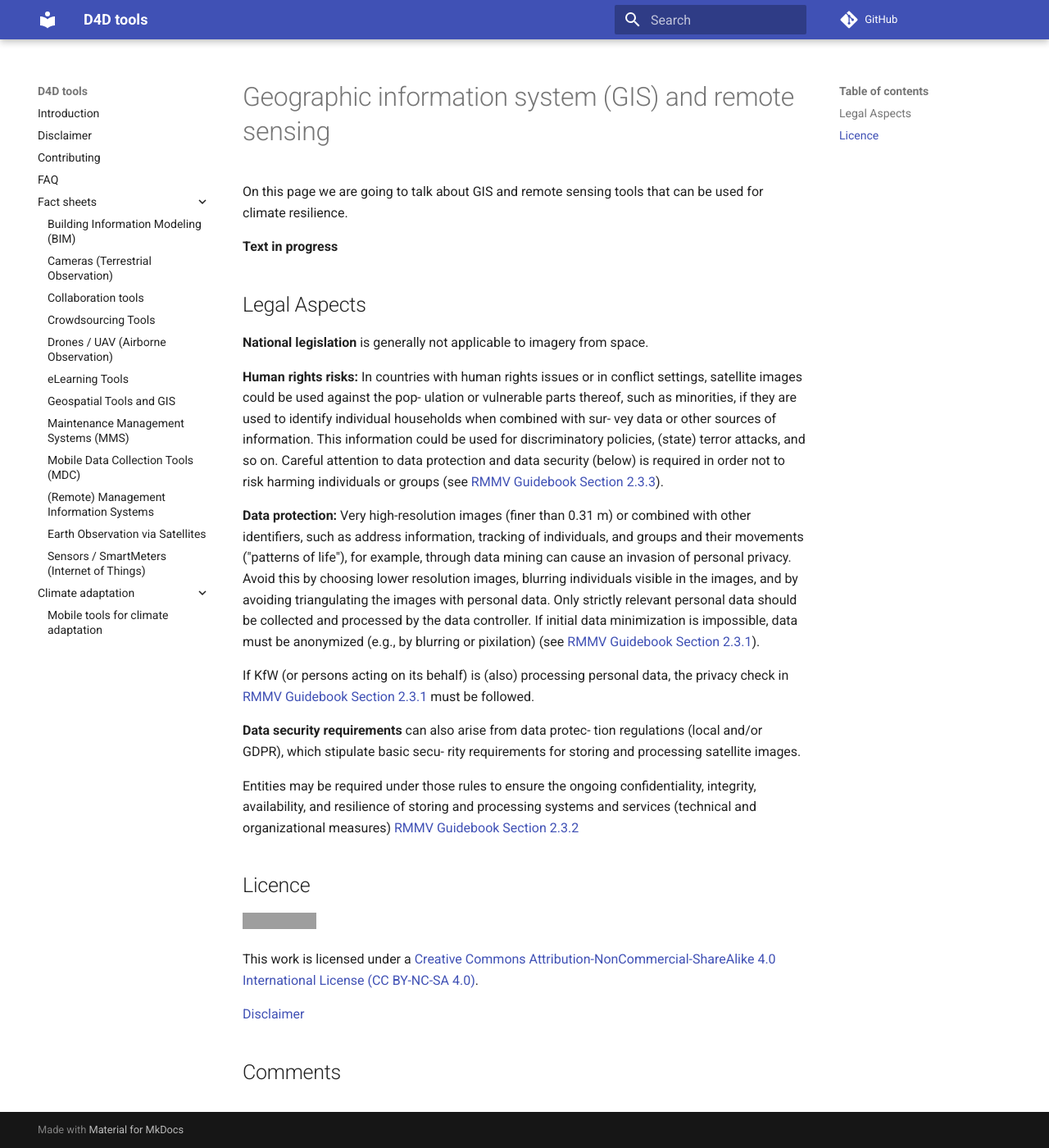
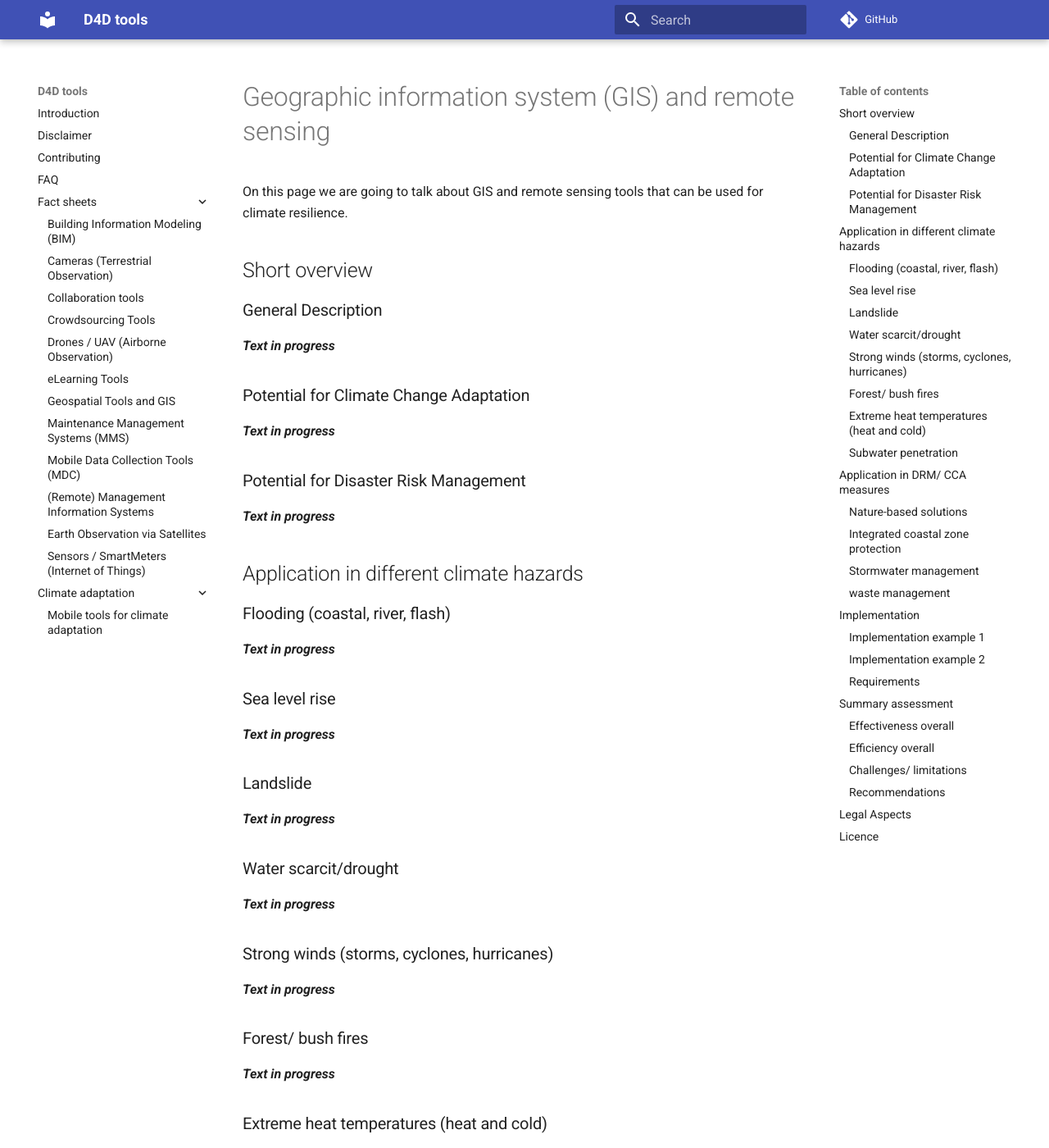
Before and after one commit to openkfw/d4dtools, an MkDocs documentation site: the page built from docs/climate-adaptation/eot.md, in a window 1280 px wide and 1400 px high. Shown: the whole window at 82% size. Built offline with MkDocs 1.6.1 and Material for MkDocs 9.7.7, drawn with Linux system fonts in a browser that asks for light colours; comment, search, counter and statistics services are not loaded; some of the changed text lies outside the part shown; grey boxes are pictures that could not be loaded.

Commit message:
Update structure in eot.md

```diff
--- a/docs/climate-adaptation/eot.md
+++ b/docs/climate-adaptation/eot.md
@@ -6,43 +6,107 @@
 
 On this page we are going to talk about GIS and remote sensing tools that can be used for climate resilience.
 
-**Text in progress**
+## Short overview
+
+### General Description
+
+***Text in progress***
+
+### Potential for Climate Change Adaptation
+
+***Text in progress***
+
+### Potential for Disaster Risk Management
+
+***Text in progress***
+
+## Application in different climate hazards
+
+### Flooding (coastal, river, flash)
+
+***Text in progress***
+
+### Sea level rise
+
+***Text in progress***
+
+### Landslide
+
+***Text in progress***
+
+### Water scarcit/drought
+
+***Text in progress***
+
+### Strong winds (storms, cyclones, hurricanes)
+
+***Text in progress***
+
+### Forest/ bush fires
+
+***Text in progress***
+
+### Extreme heat temperatures (heat and cold)
+
+***Text in progress***
+
+### Subwater penetration
+
+***Text in progress***
+
+## Application in DRM/ CCA measures
+
+### Nature-based solutions
+
+***Text in progress***
+
+### Integrated coastal zone protection
+
+***Text in progress***
+
+### Stormwater management
+
+***Text in progress***
+
+### waste management
+
+***Text in progress***
+
+## Implementation
+
+### Implementation example 1
+
+***Text in progress***
+
+### Implementation example 2
+
+***Text in progress***
+
+### Requirements
+
+***Text in progress***
+
+## Summary assessment
+
+### Effectiveness overall
+
+***Text in progress***
+
+### Efficiency overall
+
+***Text in progress***
+
+### Challenges/ limitations
+
+***Text in progress***
+
+### Recommendations
+
+***Text in progress***
 
 ## Legal Aspects
 
-  **National legislation** is generally not applicable to imagery from
-  space.
-
-  **Human rights risks:** In countries with human rights issues or in
-  conflict settings, satellite images could be used against the pop-
-  ulation or vulnerable parts thereof, such as minorities, if they are
-  used to identify individual households when combined with sur- vey
-  data or other sources of information. This information could be used
-  for discriminatory policies, (state) terror attacks, and so on.
-  Careful attention to data protection and data security (below) is
-  required in order not to risk harming individuals or groups (see [RMMV Guidebook Section 2.3.3](https://www.kfw-entwicklungsbank.de/Service/Publications-Videos/Publications-by-topic/Digitalisation/RMMV-Guidebook/)).
-
-  **Data protection:** Very high-resolution images (finer than 0.31 m)
-  or combined with other identifiers, such as address information,
-  tracking of individuals, and groups and their movements  ("patterns of life"), for example, through data mining can cause an
-  invasion of personal privacy. Avoid this by choosing lower resolution
-  images, blurring individuals visible in the images, and by avoiding
-  triangulating the images with personal data. Only strictly relevant
-  personal data should be collected and processed by the data
-  controller. If initial data minimization is impossible, data must be
-  anonymized (e.g., by blurring or pixilation) (see [RMMV Guidebook Section 2.3.1](https://www.kfw-entwicklungsbank.de/Service/Publications-Videos/Publications-by-topic/Digitalisation/RMMV-Guidebook/)).
-
-  If KfW (or persons acting on its behalf) is (also) processing personal data, the privacy check in [RMMV Guidebook Section 2.3.1](https://www.kfw-entwicklungsbank.de/Service/Publications-Videos/Publications-by-topic/Digitalisation/RMMV-Guidebook/) must be followed.
-
-  **Data security requirements** can also arise from data protec- tion
-  regulations (local and/or GDPR), which stipulate basic secu- rity
-  requirements for storing and processing satellite images.
-
-  Entities may be required under those rules to ensure the ongoing
-  confidentiality, integrity, availability, and resilience of storing
-  and processing systems and services (technical and organizational
-  measures) [RMMV Guidebook Section 2.3.2](https://www.kfw-entwicklungsbank.de/Service/Publications-Videos/Publications-by-topic/Digitalisation/RMMV-Guidebook/)
-
+***Text in progress***
 ## Licence
 ![](https://i.creativecommons.org/l/by-nc-sa/4.0/88x31.png)
 
```
